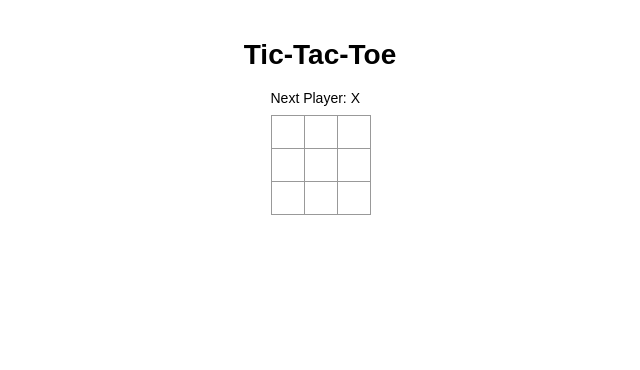
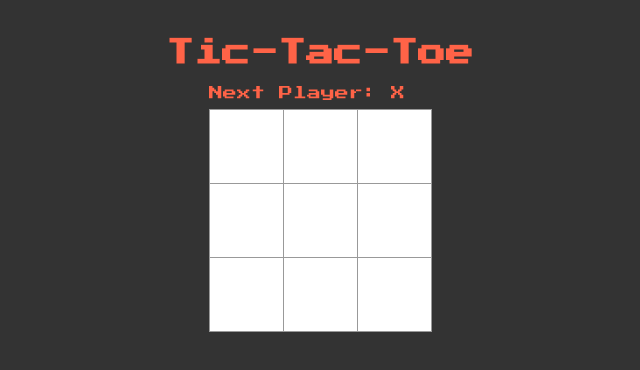
Before and after one commit to noelabellera/react-tic-tac-toe, a React (Create React App) app: page / in a window 1280 px wide. Shown: the top 370 px of the page, without its empty margins (320-960 px from the left). Built offline with nearby package versions, Linux system fonts and the light colour scheme; the HTML template or start-up script is replaced by a standard one.

Commit message:
change font and style

```diff
--- a/public/index.html
+++ b/public/index.html
@@ -10,6 +10,8 @@
     -->
     <link rel="manifest" href="%PUBLIC_URL%/manifest.json">
     <link rel="shortcut icon" href="%PUBLIC_URL%/favicon.ico">
+    <link href="https://fonts.googleapis.com/css?family=Press+Start+2P" rel="stylesheet">
+
     <!--
       Notice the use of %PUBLIC_URL% in the tags above.
       It will be replaced with the URL of the `public` folder during the build.
--- a/src/index.css
+++ b/src/index.css
@@ -1,6 +1,9 @@
 body {
   font: 14px "Century Gothic", Futura, sans-serif;
   margin: 20px;
+  font-family: 'Press Start 2P', cursive;
+  color: tomato;
+  background-color: #333333;
 }
 
 ol, ul {
@@ -21,15 +24,16 @@
   background: #fff;
   border: 1px solid #999;
   float: left;
-  font-size: 24px;
+  font-size: 50px;
   font-weight: bold;
   line-height: 34px;
-  height: 34px;
+  height: 75px;
   margin-right: -1px;
   margin-top: -1px;
   padding: 0;
   text-align: center;
-  width: 34px;
+  width: 75px;
+  font-family: 'Press Start 2P', cursive;
 }
 
 .square:focus {
```
